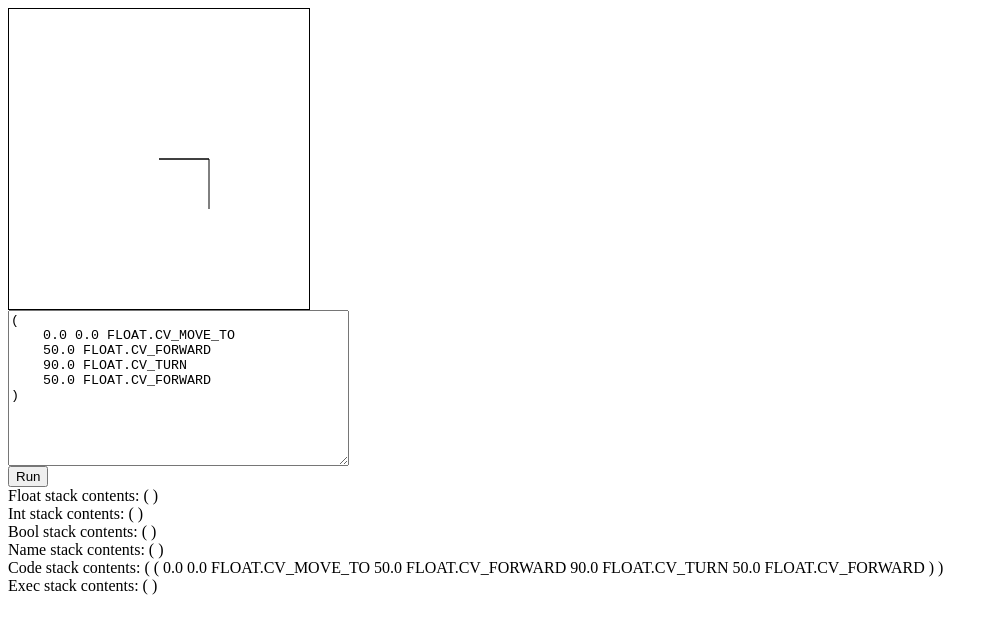
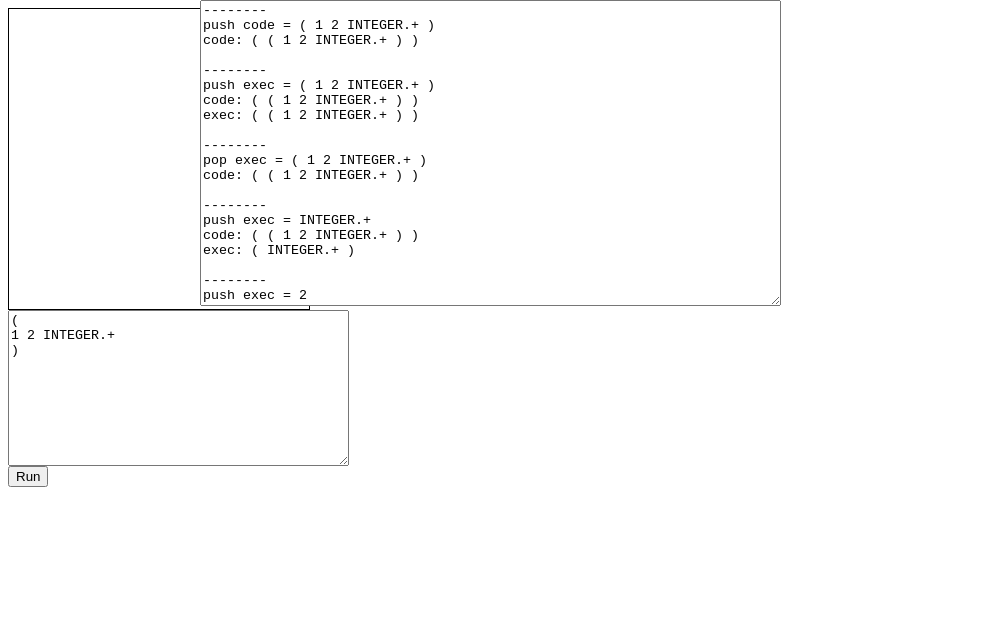
Before and after one commit to tpsjr7/genetic-img, a plain HTML site: page push.html in a window 1280 px wide. Shown: the whole page, without its empty margins (0-998 px from the left). Drawn offline with Linux system fonts and the light colour scheme.

Commit message:
added logging

```diff
--- a/push.html
+++ b/push.html
@@ -4,18 +4,32 @@
 <br>
 <textarea id="program" cols="40" rows="10">
 (
-    0.0 0.0 FLOAT.CV_MOVE_TO
-    50.0 FLOAT.CV_FORWARD
-    90.0 FLOAT.CV_TURN
-    50.0 FLOAT.CV_FORWARD
+1 2 INTEGER.+
 )
+
 </textarea>
 </br>
 <input type="button" value="Run" onclick="run();"></input>
-<div id="output"></div>
+<textarea id="output" cols=70 rows=20 style="position: absolute; top: 0; left: 200;"></textarea>
 <script src="push.js"></script>
 <script>
+    let logout = '';
+    function logState(inInterpreter, message) {
+        if(!inInterpreter.clearStacks) {
+          throw "oops";
+        }
+        let op = document.getElementById('output');
+        logout += '--------\n';
+        if (message) {
+          logout += message + '\n';
+        }
+        logout += inInterpreter.toString() +'\n';
+
+        op.value = logout;
+    }
     function run() {
+        logout = '';
+        document.getElementById('output').value='';
         let prog = document.getElementById('program');
         let results = pushRunString(prog.value);
         document.getElementById('output').innerHTML=results;
--- a/push.js
+++ b/push.js
@@ -108,7 +108,6 @@ function pushInstruction( inStack, inFunction ) {
 
   this.call = function( inInterpreter ) {
     this._function( inInterpreter, this._stack );
-    console.log(inInterpreter.toString());
   }
 }
 
@@ -648,9 +647,10 @@ function pushInterpreter( ) {
   this.intStack = [];
   this.boolStack = [];
   this.nameStack = [];
-  this.canvasStack = [];
 
   this._nameCounter = 0;
+
+
 
   this.intStack.push = function( inValue ) {
       this.parentpush = Array.prototype.push;
@@ -678,6 +678,35 @@ function pushInterpreter( ) {
       this.parentpush( inValue );
   };
 
+  let stackNames = ['float', 'exec', 'code', 'int', 'bool', 'name'];
+
+
+  if (true) {
+    let theThis = this;
+    for (let stackName of stackNames) {
+      let theStack = theThis[stackName+'Stack'];
+      theStack.pop = (function(me, origFunc, pushInt){
+        return function(){
+          let retval = origFunc.call(me);
+          if (logState) {
+            logState(pushInt, "pop " + stackName + ' = ' + retval);
+          }
+          return retval;
+        };
+      })(theStack, theStack.pop, this);
+
+      theStack.push = (function(me, origFunc, pushInt){
+        return function(val){
+          let retval = origFunc.call(me, val);
+          if (logState) {
+            logState(pushInt, "push " + stackName + ' = ' + val );
+          }
+          return retval;
+        };
+      })(theStack, theStack.push, this);
+    }
+  }
+
   this.clearStacks = function() {
     this.floatStack.splice( 0, this.floatStack.length );
     this.execStack.splice( 0, this.execStack.length );
@@ -688,12 +717,13 @@ function pushInterpreter( ) {
   }
 
   this.toString = function() {
-    var text = "Float stack contents: " + this.floatStack + "<br>";
-    text += "Int stack contents: " + this.intStack + "<br>";
-    text += "Bool stack contents: " + this.boolStack + "<br>";
-    text += "Name stack contents: " + this.nameStack + "<br>";
-    text += "Code stack contents: " + this.codeStack + "<br>";
-    text += "Exec stack contents: " + this.execStack + "<br>";
+    var text = "";
+    for (let stack of ['float', 'int', 'bool', 'name', 'code', 'exec']) {
+      let theStack = this[stack+'Stack'];
+      if (theStack.length > 0) {
+        text += stack + ': ' + theStack + "\n";
+      }
+    }
     return text;
   }
 
@@ -941,6 +971,7 @@ function pushRunProgram( inInterpreter, inProgramArray ) {
   inInterpreter.execStack.push( inProgramArray );
 
   while( inInterpreter.execStack.length > 0 ) {
+
     atom = inInterpreter.execStack.pop();
 
     if( isPushProgram( atom ) ) {
@@ -955,9 +986,14 @@ function pushRunProgram( inInterpreter, inProgramArray ) {
       if( func == null ) {
         inInterpreter.nameStack.push( atom );
       } else if( isPushInstruction( func ) || isPushDefine( func ) ) {
+
+        logState && logState(inInterpreter, 'before run ' + atom);
         func.call( inInterpreter );
+        logState && logState(inInterpreter, 'after run ' + atom);
       } else {
+        logState && logState(inInterpreter, 'before run ' + atom);
         func( inInterpreter );
+        logState && logState(inInterpreter, 'after run ' + atom);
       }
     }
 
```
